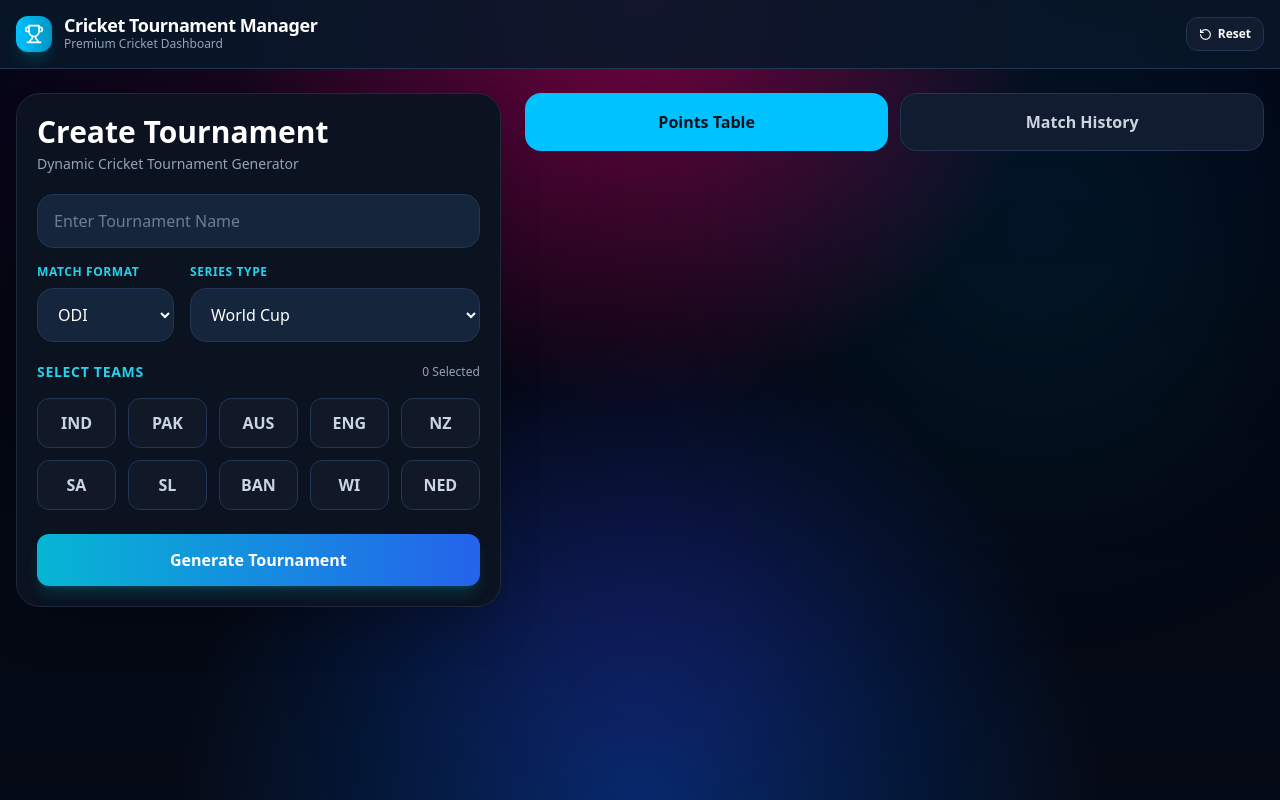
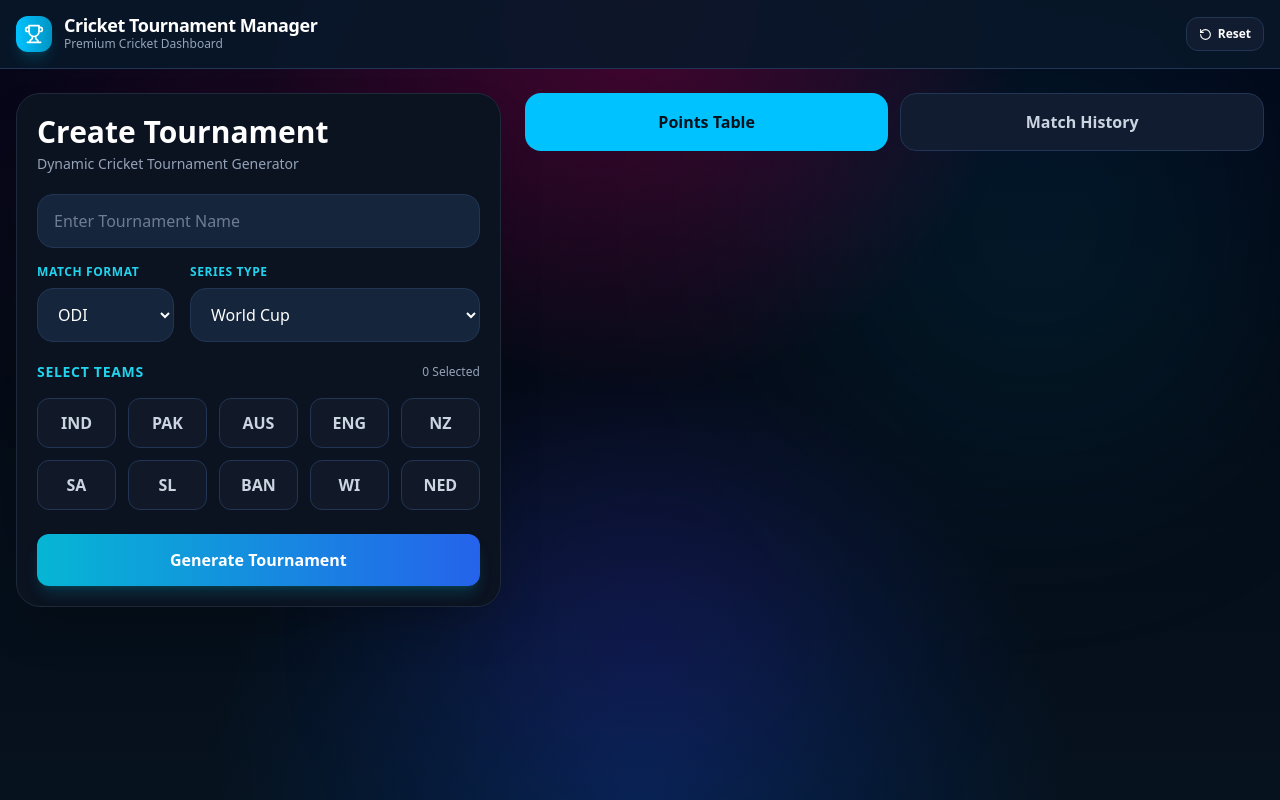
Before and after one commit to hariiyer2402/cricket_live, a React (Vite) app: page / in a window 1280 px wide. Built offline with nearby package versions, Linux system fonts and the light colour scheme.

Commit message:
updated project

```diff
--- a/src/index.css
+++ b/src/index.css
@@ -66,21 +66,21 @@ body {
 background:
 radial-gradient(
 circle at top,
-rgba(255, 0, 120, 0.45),
-transparent 40%
+rgba(255, 0, 120, 0.28),
+transparent 38%
 ),
 
 radial-gradient(
 circle at bottom,
-rgba(0, 102, 255, 0.35),
-transparent 45%
+rgba(0, 102, 255, 0.22),
+transparent 42%
 ),
 
 linear-gradient(
 180deg,
 #020617 0%,
-#030712 40%,
-#050B16 100%
+#040B16 45%,
+#06121E 100%
 );
 
 background-attachment: fixed;
```
